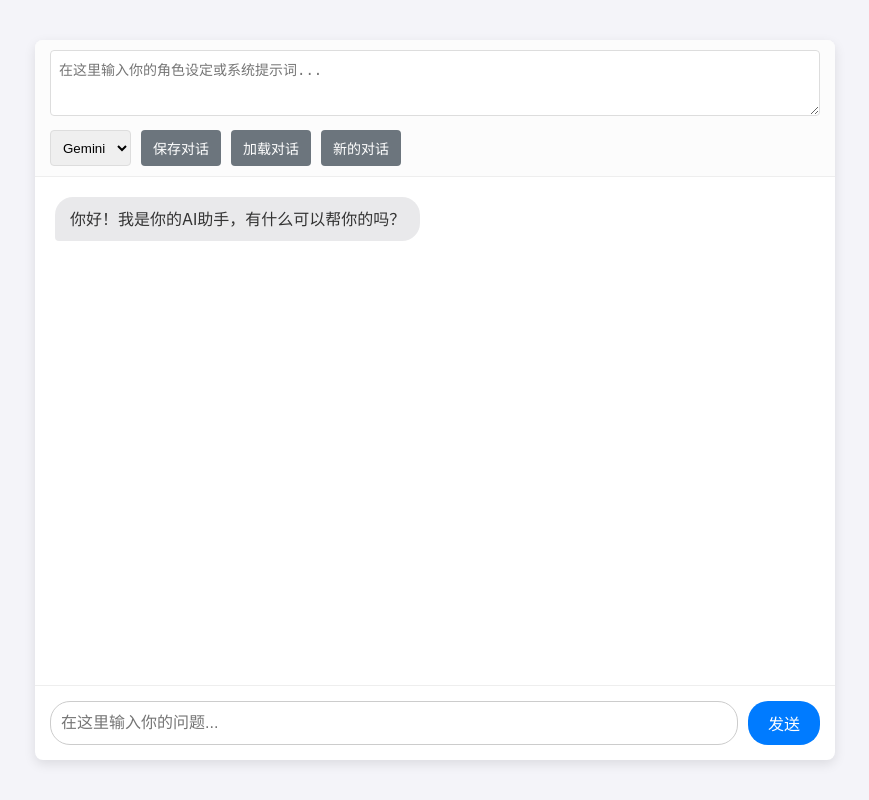
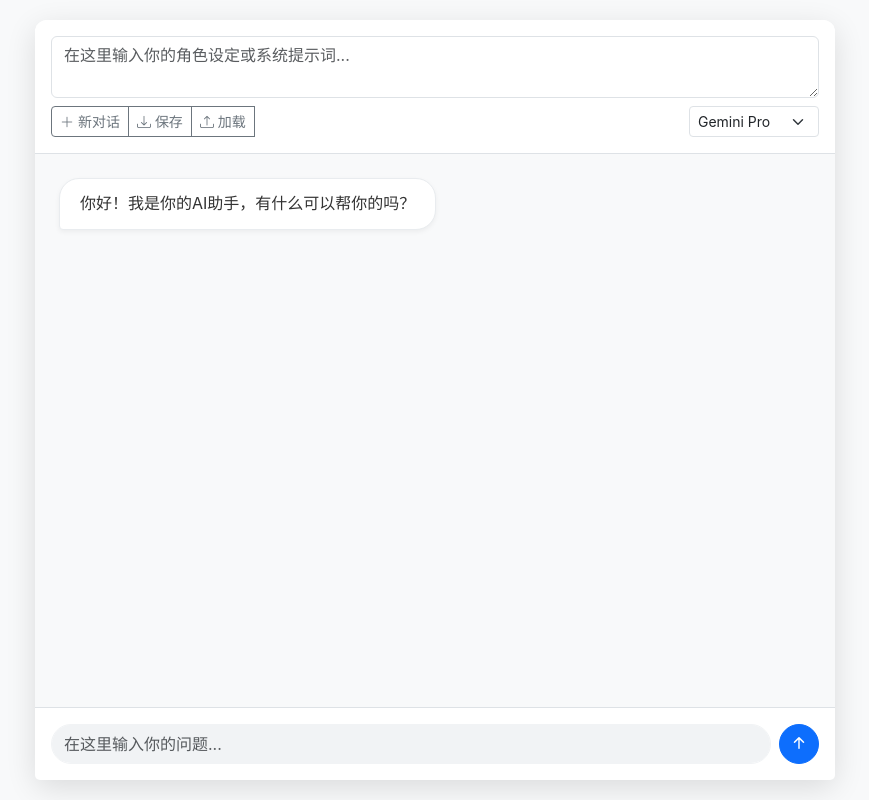
Before and after one commit to SIYIQ/nono-a, a Flask app: page / in a window 1280 px wide. Shown: the whole page, without its empty margins (205-1074 px from the left). Run offline with Flask 3, Linux system fonts and the light colour scheme; parts of the project's set-up code (start-up, migrations or seed data) failed here and were passed over.

Commit message:
前端改进

```diff
--- a/app_unified.py
+++ b/app_unified.py
@@ -19,15 +19,12 @@ CORS(app)
 DB_FILE = "/Users/sunbai/galgame_unified.db"
 
 def init_db():
-    """Initializes the database and adds a 'provider' column."""
+    """Initializes the database and ensures the 'provider' column exists."""
     conn = sqlite3.connect(DB_FILE)
     cursor = conn.cursor()
-    # Check if 'provider' column exists
-    cursor.execute("PRAGMA table_info(conversations)")
-    columns = [column[1] for column in cursor.fetchall()]
-    if 'provider' not in columns:
-        cursor.execute("ALTER TABLE conversations ADD COLUMN provider TEXT")
 
+    # Step 1: Ensure the table exists.
+    # The CREATE statement now includes the 'provider' column for new databases.
     cursor.execute('''
         CREATE TABLE IF NOT EXISTS conversations (
             id INTEGER PRIMARY KEY AUTOINCREMENT,
@@ -43,6 +40,13 @@ def init_db():
             timestamp DATETIME DEFAULT CURRENT_TIMESTAMP
         )
     ''')
+
+    # Step 2: For older databases, check if the 'provider' column needs to be added.
+    cursor.execute("PRAGMA table_info(conversations)")
+    columns = [column[1] for column in cursor.fetchall()]
+    if 'provider' not in columns:
+        cursor.execute("ALTER TABLE conversations ADD COLUMN provider TEXT")
+
     conn.commit()
     conn.close()
 
--- a/templates/index.html
+++ b/templates/index.html
@@ -3,176 +3,142 @@
 <head>
     <meta charset="UTF-8">
     <meta name="viewport" content="width=device-width, initial-scale=1.0">
-    <title>Gemini 聊天助手</title>
+    <title>AI 聊天助手</title>
+    <!-- Bootstrap 5 CSS -->
+    <link href="https://cdn.jsdelivr.net/npm/bootstrap@5.3.3/dist/css/bootstrap.min.css" rel="stylesheet">
+    <!-- Bootstrap Icons -->
+    <link rel="stylesheet" href="https://cdn.jsdelivr.net/npm/bootstrap-icons@1.11.3/font/bootstrap-icons.min.css">
     <style>
         :root {
-            --user-bubble-bg: #007bff;
-            --assistant-bubble-bg: #e9e9eb;
-            --text-light: #fff;
-            --text-dark: #333;
+            --bg-light: #f8f9fa;
+            --bg-dark: #212529;
+            --border-color: #dee2e6;
+        }
+
+        html, body {
+            height: 100%;
+            overflow: hidden;
         }
 
         body {
-            font-family: -apple-system, BlinkMacSystemFont, "Segoe UI", Roboto, sans-serif;
-            margin: 0;
+            font-family: -apple-system, BlinkMacSystemFont, "Segoe UI", Roboto, "Helvetica Neue", Arial, sans-serif;
+            background-color: var(--bg-light);
             display: flex;
             justify-content: center;
             align-items: center;
-            height: 100vh;
-            background-color: #f4f4f9;
+            padding: 1rem;
         }
 
         #chat-container {
-            width: 90%;
+            width: 100%;
             max-width: 800px;
-            height: 90vh;
-            background: #fff;
-            border-radius: 8px;
-            box-shadow: 0 4px 12px rgba(0,0,0,0.1);
+            height: 95vh;
+            max-height: 1000px;
             display: flex;
             flex-direction: column;
-            overflow: hidden;
+            border: none;
+            border-radius: 0.75rem;
+            box-shadow: 0 8px 30px rgba(0,0,0,0.12);
         }
 
         #settings-area {
-            padding: 10px 15px;
-            border-bottom: 1px solid #eee;
-            background: #fcfcfc;
-        }
-
-        #settings-area textarea {
-            width: 100%;
-            box-sizing: border-box;
-            padding: 8px;
-            border: 1px solid #ddd;
-            border-radius: 4px;
-            resize: vertical;
-            margin-bottom: 10px;
-            font-size: 14px;
-        }
-
-        #settings-wrapper {
-            display: flex;
-            justify-content: space-between;
-            align-items: center;
-            flex-wrap: wrap;
-            gap: 10px;
-        }
-
-        #settings-controls {
-            display: flex;
-            gap: 10px;
-        }
-
-        #settings-controls button {
-            padding: 8px 12px;
-            background: #6c757d;
-            color: var(--text-light);
-            border: none;
-            border-radius: 4px;
-            cursor: pointer;
-            font-size: 14px;
-            transition: background-color 0.2s;
-        }
-
-        #settings-controls button:hover {
-            background: #5a6268;
+            background-color: #fff;
+            border-bottom: 1px solid var(--border-color);
+            border-top-left-radius: 0.75rem;
+            border-top-right-radius: 0.75rem;
         }
 
         #chat-box {
-            flex: 1;
-            padding: 20px;
-            overflow-y: auto;
-        }
-
-        .message {
-            margin-bottom: 15px;
-            display: flex;
-            flex-direction: column;
+            background-color: #f8f9fa;
         }
 
         .message .content {
-            max-width: 75%;
-            padding: 10px 15px;
-            border-radius: 18px;
-            line-height: 1.5;
+            padding: 0.75rem 1.25rem;
+            border-radius: 1.25rem;
+            line-height: 1.6;
+            max-width: 80%;
             white-space: pre-wrap;
+            box-shadow: 0 2px 5px rgba(0,0,0,0.05);
         }
 
         .user .content {
-            background-color: var(--user-bubble-bg);
-            color: var(--text-light);
-            align-self: flex-end;
-            border-bottom-right-radius: 4px;
+            background-color: #0d6efd;
+            color: #fff;
+            border-bottom-right-radius: 0.25rem;
         }
 
         .assistant .content {
-            background-color: var(--assistant-bubble-bg);
-            color: var(--text-dark);
-            align-self: flex-start;
-            border-bottom-left-radius: 4px;
+            background-color: #fff;
+            color: #333;
+            border: 1px solid #e9ecef;
+            border-bottom-left-radius: 0.25rem;
+        }
+
+        .blinking-cursor {
+            animation: blink 1s step-end infinite;
+        }
+
+        @keyframes blink {
+            from, to { opacity: 1 }
+            50% { opacity: 0 }
         }
 
         #input-area {
-            display: flex;
-            padding: 15px;
-            border-top: 1px solid #eee;
+            background-color: #fff;
+            border-top: 1px solid var(--border-color);
         }
 
         #user-input {
-            flex: 1;
-            padding: 10px;
-            border: 1px solid #ccc;
-            border-radius: 20px;
-            outline: none;
-            font-size: 16px;
+            border-radius: 2rem;
+            background-color: #f1f3f5;
+            border: 1px solid #f1f3f5;
+            transition: border-color .2s, box-shadow .2s;
+        }
+        #user-input:focus {
+            background-color: #fff;
+            border-color: #86b7fe;
+            box-shadow: 0 0 0 0.25rem rgba(13,110,253,.25);
         }
 
-        #send-button {
-            padding: 10px 20px;
-            margin-left: 10px;
-            background: var(--user-bubble-bg);
-            color: var(--text-light);
-            border: none;
-            border-radius: 20px;
-            cursor: pointer;
-            font-size: 16px;
-            transition: background-color 0.2s;
-        }
-
-        #send-button:disabled {
-            background: #aaa;
-            cursor: not-allowed;
-        }
     </style>
 </head>
 <body>
 
-<div id="chat-container">
-    <div id="settings-area">
-        <textarea id="system-prompt" rows="3" placeholder="在这里输入你的角色设定或系统提示词..."></textarea>
-        <div id="settings-wrapper">
-            <div id="settings-controls">
-                <select id="provider-select" style="padding: 8px; border-radius: 4px; border: 1px solid #ddd;">
-                    <option value="gemini">Gemini</option>
-                    <option value="aliyun">Aliyun</option>
+<div id="chat-container" class="card">
+    <div id="settings-area" class="p-3">
+        <textarea id="system-prompt" class="form-control mb-2" rows="2" placeholder="在这里输入你的角色设定或系统提示词..."></textarea>
+        <div class="d-flex justify-content-between align-items-center flex-wrap gap-2">
+            <div class="btn-group" role="group">
+                <button id="new-chat-button" class="btn btn-sm btn-outline-secondary"><i class="bi bi-plus-lg"></i> 新对话</button>
+                <button id="save-button" class="btn btn-sm btn-outline-secondary"><i class="bi bi-download"></i> 保存</button>
+                <button id="load-button" class="btn btn-sm btn-outline-secondary"><i class="bi bi-upload"></i> 加载</button>
+                <input type="file" id="file-input" accept=".json" class="d-none">
+            </div>
+            <div class="col-12 col-md-auto">
+                 <select id="provider-select" class="form-select form-select-sm">
+                    <option value="gemini">Gemini Pro</option>
+                    <option value="aliyun">Aliyun Qwen</option>
                 </select>
-                <button id="save-button">保存对话</button>
-                <button id="load-button">加载对话</button>
-                <button id="new-chat-button">新的对话</button>
-                <input type="file" id="file-input" accept=".json" style="display: none;">
             </div>
         </div>
     </div>
 
-    <div id="chat-box"></div>
+    <div id="chat-box" class="card-body flex-grow-1 p-4 overflow-auto">
+        <!-- Messages will be appended here -->
+    </div>
 
-    <div id="input-area">
-        <input type="text" id="user-input" placeholder="在这里输入你的问题..." autocomplete="off">
-        <button id="send-button">发送</button>
+    <div id="input-area" class="card-footer p-3">
+        <div class="input-group">
+            <input type="text" id="user-input" class="form-control" placeholder="在这里输入你的问题..." autocomplete="off">
+            <button id="send-button" class="btn btn-primary rounded-circle ms-2" style="width: 40px; height: 40px; padding: 0;">
+                <i class="bi bi-arrow-up-short" style="font-size: 1.5rem;"></i>
+            </button>
+        </div>
     </div>
 </div>
 
+<!-- Bootstrap 5 JS -->
+<script src="https://cdn.jsdelivr.net/npm/bootstrap@5.3.3/dist/js/bootstrap.bundle.min.js"></script>
 <script>
     const chatBox = document.getElementById('chat-box');
     const userInput = document.getElementById('user-input');
@@ -290,14 +256,23 @@
 
     function appendMessage(role, content, isStreaming = false) {
         const messageWrapper = document.createElement('div');
-        messageWrapper.classList.add('message', role);
+        messageWrapper.classList.add('message', role, 'd-flex', 'flex-column', 'mb-3');
+
         const contentDiv = document.createElement('div');
         contentDiv.classList.add('content');
+
+        if (role === 'user') {
+            contentDiv.classList.add('align-self-end');
+        } else {
+            contentDiv.classList.add('align-self-start');
+        }
+
         if (isStreaming) {
             contentDiv.innerHTML = '<span class="blinking-cursor">▍</span>';
         } else {
             contentDiv.textContent = content;
         }
+
         messageWrapper.appendChild(contentDiv);
         chatBox.appendChild(messageWrapper);
         chatBox.scrollTop = chatBox.scrollHeight;
@@ -346,7 +321,7 @@
         const url = URL.createObjectURL(blob);
         const a = document.createElement('a');
         a.href = url;
-        a.download = `chat_history_${new Date().toISOString()}.json`;
+        a.download = `chat_history_${new Date().toISOString().split('T')[0]}.json`;
         document.body.appendChild(a);
         a.click();
         document.body.removeChild(a);
@@ -371,7 +346,7 @@
 
     sendButton.addEventListener('click', sendMessage);
     userInput.addEventListener('keydown', (event) => {
-        if (event.key === 'Enter') {
+        if (event.key === 'Enter' && !event.shiftKey) {
             event.preventDefault();
             sendMessage();
         }
```
Also changed, not shown: 截屏2025-09-28 08.16.08.png (added).
